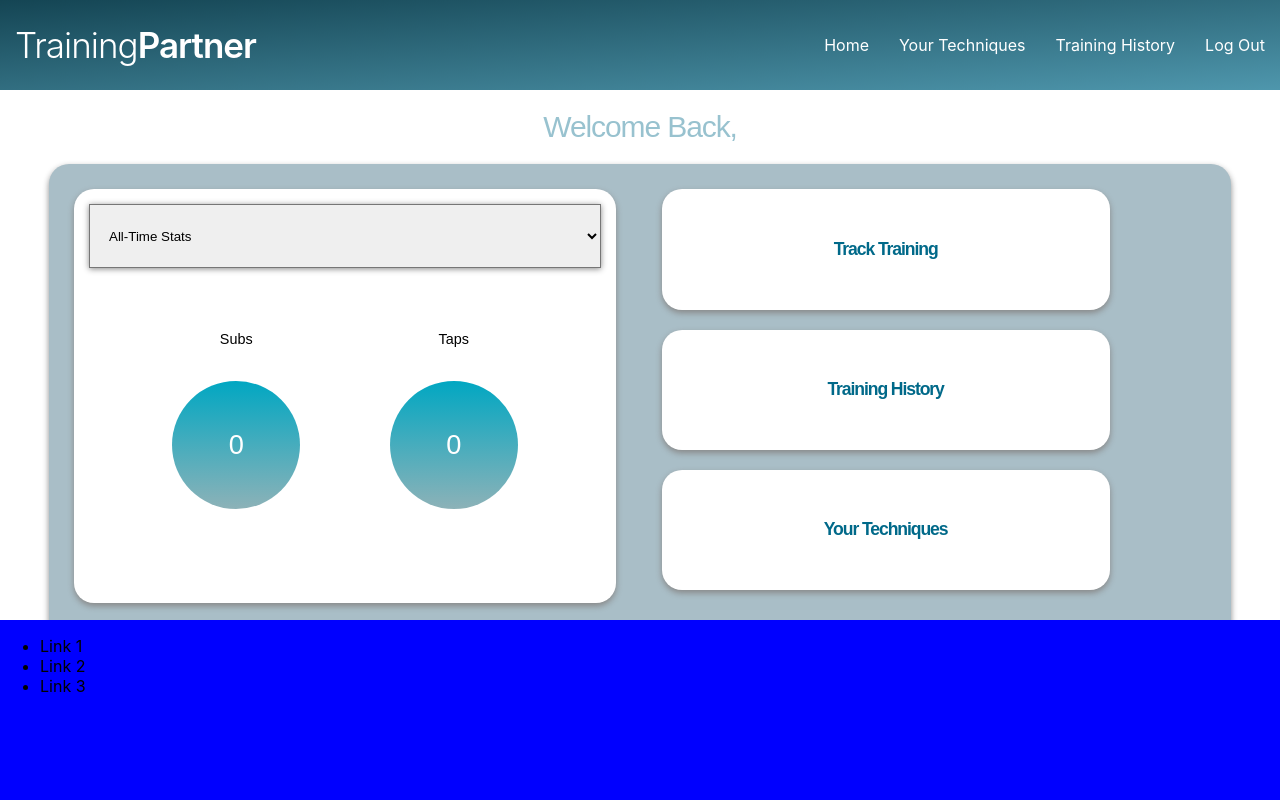
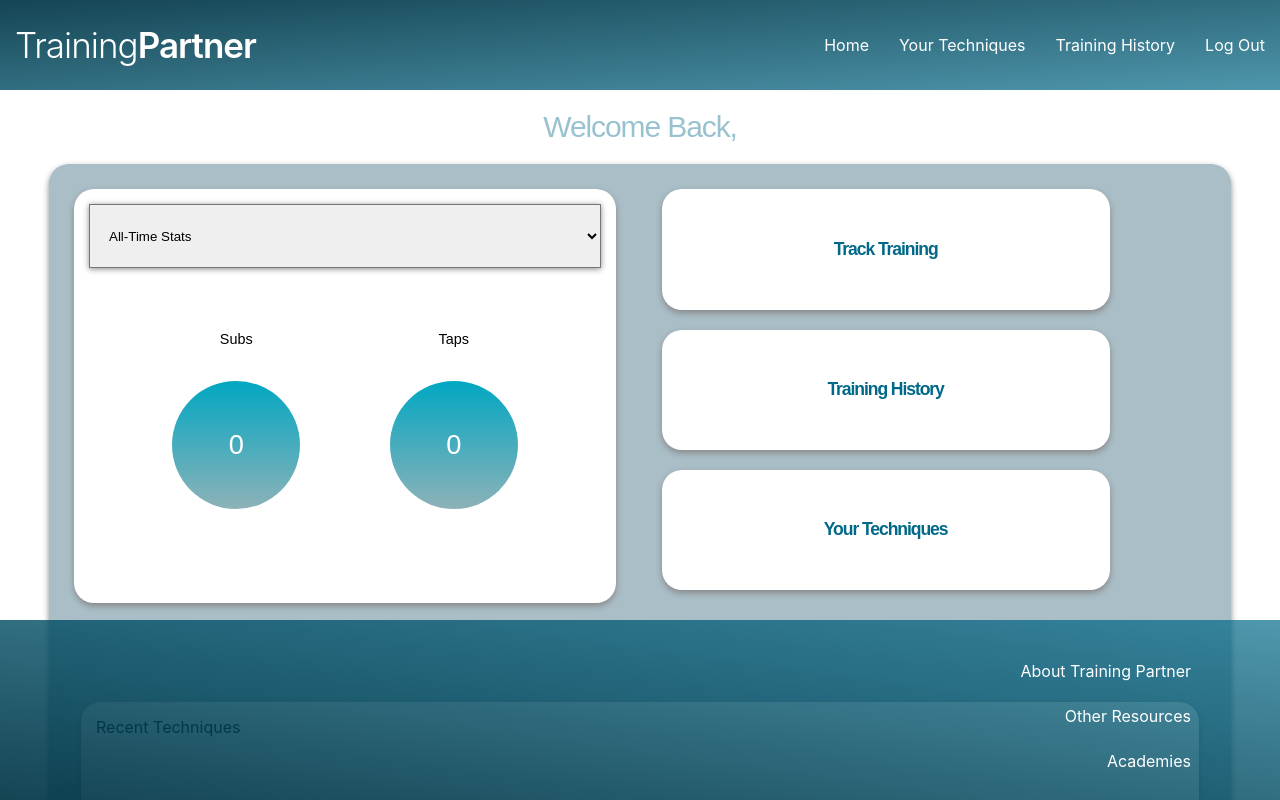
Before and after one commit to mercuryfillings/training-partner, a React (Create React App) app in the folder client/: page /home in a window 1280 px wide. Shown: the top 800 px of the page. Built offline with nearby package versions, Linux system fonts and the light colour scheme; no server answers.

Commit message:
Footer styled

```diff
--- a/client/src/Components/Footer/Footer.jsx
+++ b/client/src/Components/Footer/Footer.jsx
@@ -4,11 +4,13 @@ import './Footer.scss'
 export default function Footer() {
   return (
     <footer className="footer">
-      <ul>
-        <li>Link 1</li>
-        <li>Link 2</li>
-        <li>Link 3</li>
-      </ul>
+      <div className="link-container">
+        <ul className="list">
+          <li>About Training Partner</li>
+          <li>Other Resources</li>
+          <li>Academies</li>
+        </ul>
+      </div>
     </footer>
   )
 }
--- a/client/src/Components/Footer/Footer.scss
+++ b/client/src/Components/Footer/Footer.scss
@@ -1,9 +1,25 @@
 .footer {
   height: 180px;
   width: 100vw;
-  background-color: blue;
+  background-image: linear-gradient(to top right, rgba(0, 53, 69, .92), rgba(0, 105, 137, .69));
   display: flex;
   position: absolute;
   bottom: 0;
   margin: 30px 0 0 0;
 }
+
+.list {
+  list-style: none;
+  color: white;
+  text-align: right;
+}
+
+.link-container {
+  width: 95vw;
+  display: flex;
+  justify-content: flex-end;
+}
+
+li {
+  margin: 25px;
+}
```
